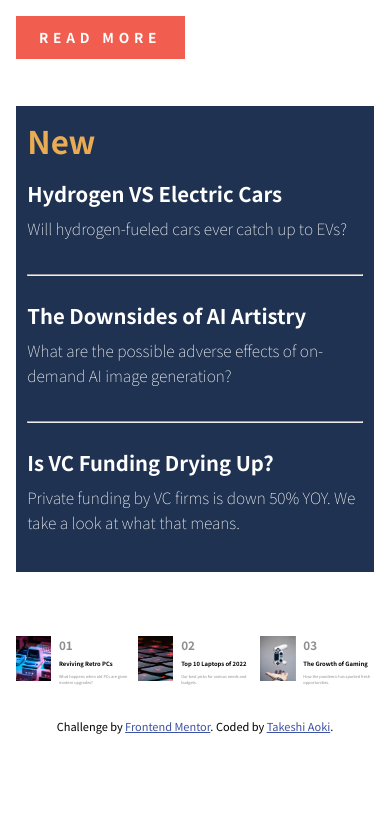
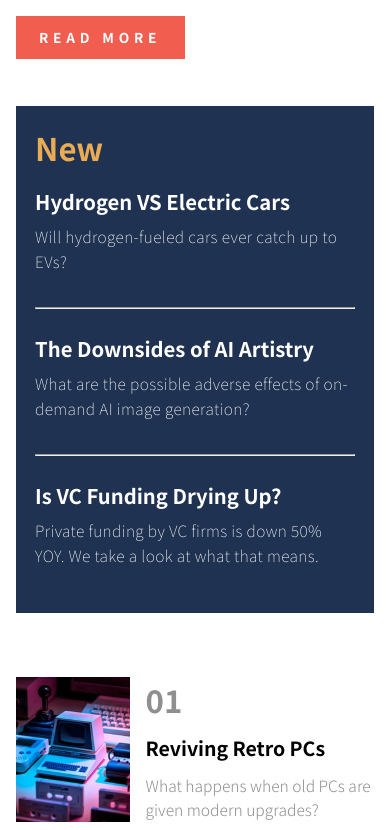
Before and after one commit to Takeshi-619/html-challenges, a plain HTML site: page news-homepage-main/index.html in a window 390 px wide. Shown: the part 600-1430 px from the top of the page. Before the commit the page ends 1350 px from the top, so only its background shows below. Drawn offline with Linux system fonts and the light colour scheme.

Commit message:
ranking-content rwd

```diff
--- a/news-homepage-main/index.html
+++ b/news-homepage-main/index.html
@@ -218,6 +218,9 @@
           padding: 3vw 6vw;
           font-size: 3.5vw;
         }
+        .new-content {
+          padding: 5vw;
+        }
         .new-content h2 {
           font-size: 8vw;
         }
@@ -226,7 +229,32 @@
         }
         .new-content-copy {
           font-size: 4vw;
+          letter-spacing: 0.1vw;
           margin: 2vw 0;
+        }
+        .ranking-content {
+          display: block;
+        }
+        .ranking-content-warp {
+          column-gap: 4vw;
+        }
+        .ranking-content-warp:nth-child(2) {
+          margin: 6vw 0;
+        }
+        .ranking-content-warp-block {
+          display: block;
+        }
+        .ranking-content-warp-block span {
+          font-size: 8vw;
+        }
+        .ranking-content-warp-block h2 {
+          font-size: 5vw;
+          margin: 3vw 0;
+        }
+        .ranking-content-warp-block p {
+          font-size: 4vw;
+          line-height: 6vw;
+          font-weight: 300;
         }
       }
     </style>
```
